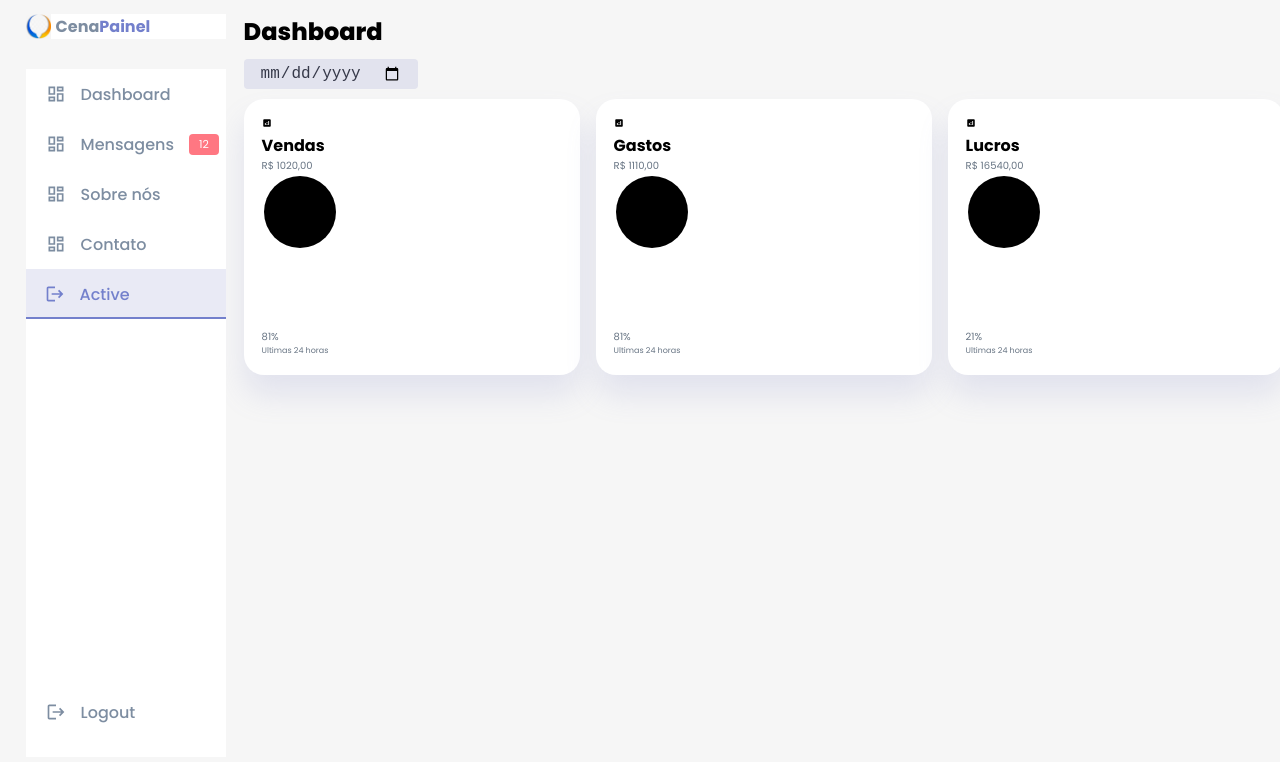
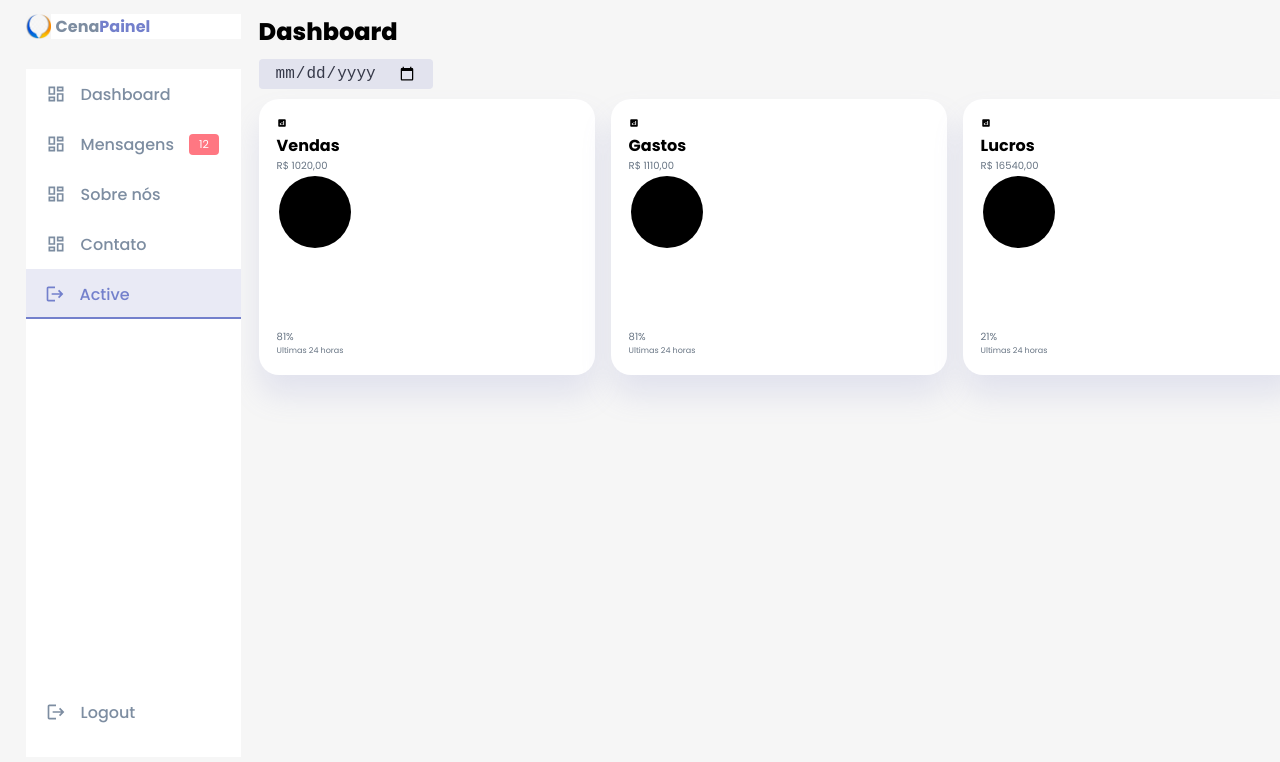
Before and after one commit to israelcena/cenapainel, a React (Create React App) app: page / in a window 1280 px wide. Shown: the top 762 px of the page. Built offline with nearby package versions, Linux system fonts and the light colour scheme.

Commit message:
increase aside size

```diff
--- a/src/index.css
+++ b/src/index.css
@@ -127,5 +127,5 @@ img {
 	width: 96%;
 	margin: 0 auto;
 	gap: 1.8rem;
-	grid-template-columns: 20rem auto 23rem;
+	grid-template-columns: 21.5rem auto 23rem;
 }
```
